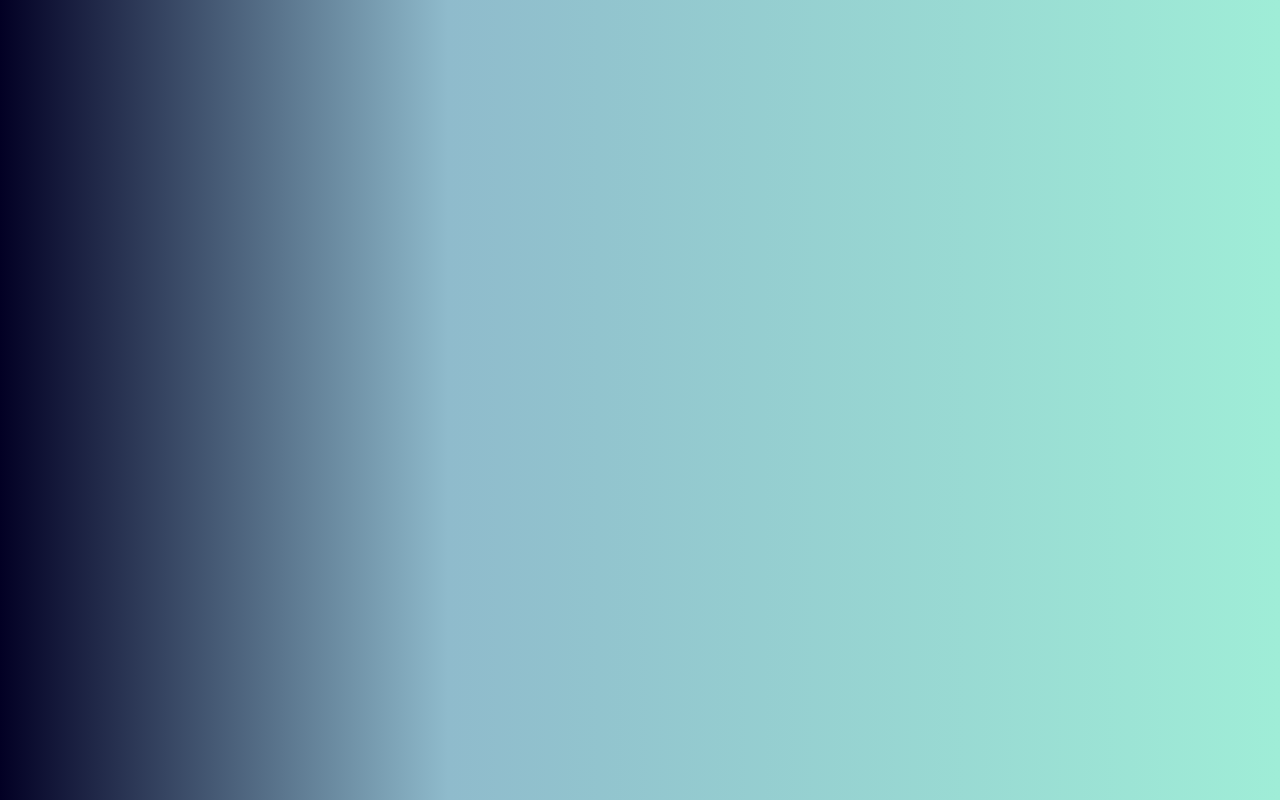
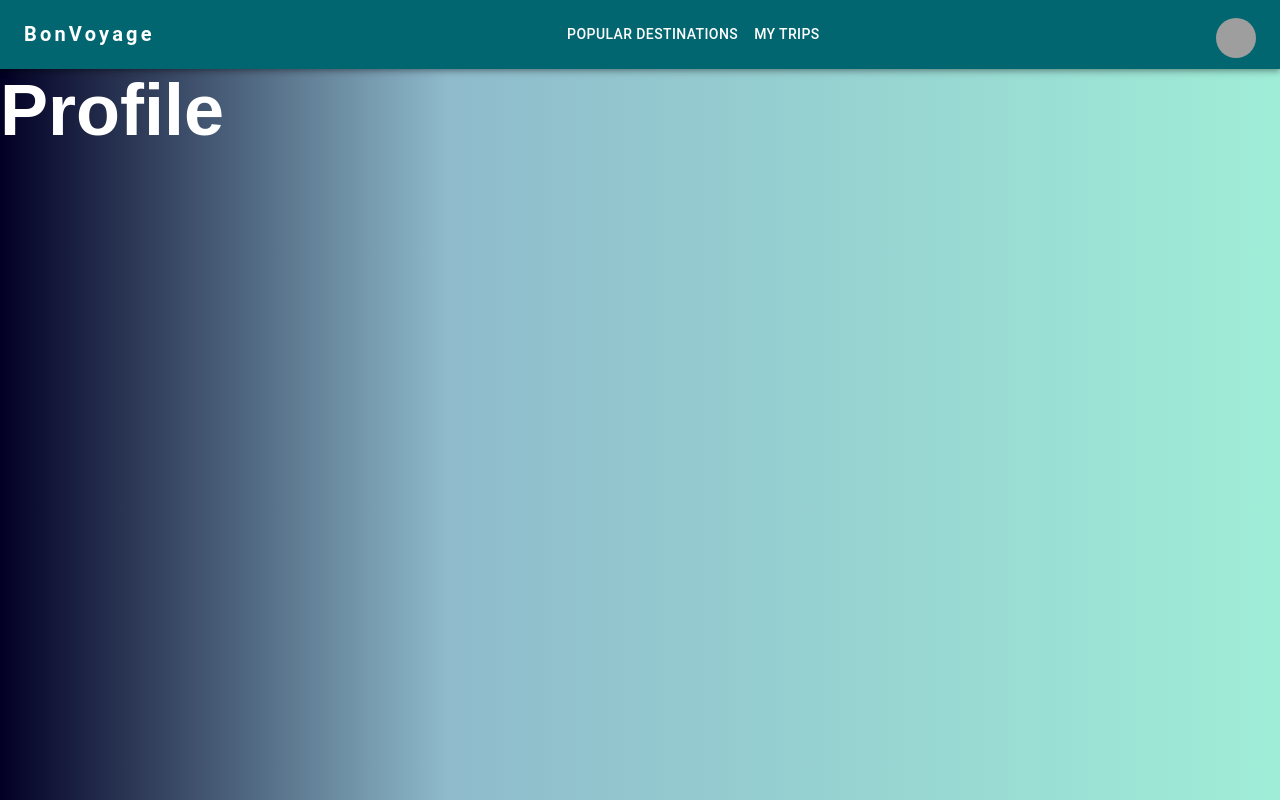
Before and after one commit to chewyxx/WinTech, a React (Create React App) app in the folder client/: page /profile in a window 1280 px wide. Before the commit this address had no page. Built offline with nearby package versions, Linux system fonts and the light colour scheme; grey boxes are pictures that could not be loaded.

Commit message:
Create profile page

```diff
--- a/client/src/App.js
+++ b/client/src/App.js
@@ -1,6 +1,7 @@
 import { Route, Routes } from "react-router-dom";
 import { Login, Signup } from "./Pages";
 import Home from "./Pages/Home";
+import Profile from "./Pages/Profile";
 
 function App() {
   return (
@@ -9,6 +10,7 @@ function App() {
         <Route path="/" element={<Home />} />
         <Route path="/login" element={<Login />} />
         <Route path="/signup" element={<Signup />} />
+        <Route path="/profile" element={<Profile />} />
       </Routes>
     </div>
   );
--- /dev/null
+++ b/client/src/Pages/Profile.jsx
@@ -0,0 +1,51 @@
+import { useEffect, useState } from 'react';
+import { useNavigate } from 'react-router-dom';
+import { useCookies } from "react-cookie";
+import axios from "axios";
+import NavBar from '../Components/Navbar';
+import '../Styles/Profile.css';
+
+const Profile = () => {
+    const navigate = useNavigate();
+
+    const [cookies, removeCookie] = useCookies([]);
+    const [username, setUsername] = useState("");
+    const [email, setEmail] = useState("");
+    const [password, setPassword] = useState("");
+
+    useEffect(() => {
+        const verifyCookie = async () => {
+            const { data } = await axios.post(
+                "http://localhost:4000",
+                {},
+                { withCredentials: true }
+            );
+            const { status, user } = data;
+
+            setUsername(user);
+
+            return status
+                ? console.log(`Hello ${user}`)
+                : (removeCookie("token"), navigate("/login"));
+        };
+
+        const getUser = async () => {
+
+        }
+
+        verifyCookie();
+        getUser();
+    }, [username, email, password]);
+
+    return (
+        <>
+            <div className="profile_page">
+                <NavBar/>
+                <h2 style={{color: '#fff'}}>Profile</h2>
+
+            </div>
+        </>
+    )
+}
+
+export default Profile
--- /dev/null
+++ b/client/src/Styles/Profile.css
@@ -0,0 +1,28 @@
+.profile_page {
+    height: 100vh;
+    width: 100vw;
+    justify-content: center;
+    align-items: center;
+    font-size: 3rem;
+    flex-direction: column;
+    gap: 1rem;
+  }
+
+  .profile_page span {
+    color: rgba(0, 212, 255, 1);
+  }
+
+  .profile_page button:hover {
+    background-color: rgba(0, 212, 255, 1);
+  }
+
+
+  @media only screen and (max-width: 1200px){
+    .profile_page{
+      font-size: 1.5rem;
+    }
+    .profile_page button {
+      padding: 0.6rem 1rem;
+      font-size: 1.5rem;
+    }
+  }
```
